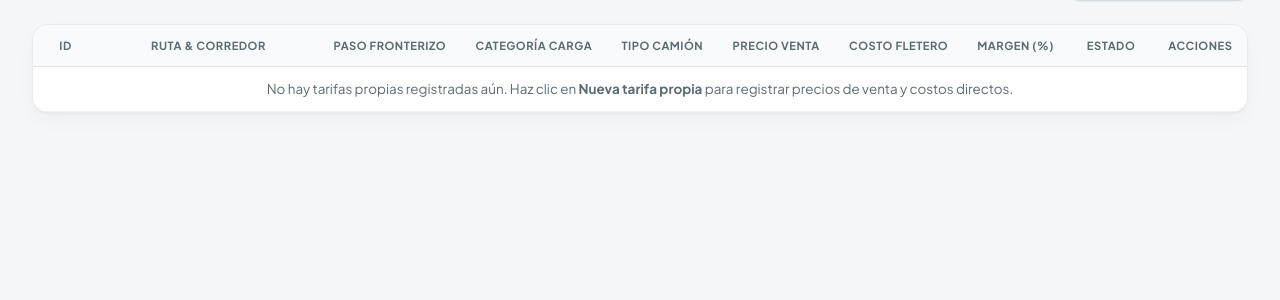
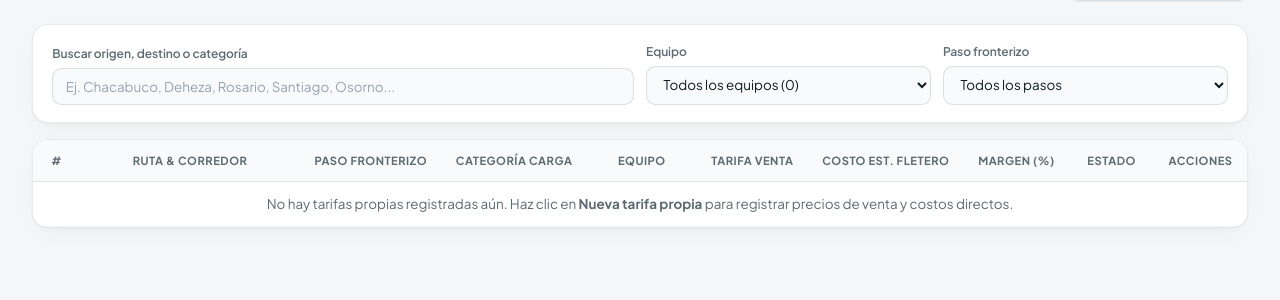
Before and after one commit to gabustos756/mercotruck, a Flask app: template app/templates/tariffs.html in a window 1280 px wide. Shown: the part 190-490 px from the top of the page. Run offline with Flask 3, Linux system fonts and the light colour scheme; the template is opened without the code that fills it, so the values that code supplies are empty.

Commit message:
tarifas mejoradas

```diff
--- a/app/templates/tariffs.html
+++ b/app/templates/tariffs.html
@@ -25,22 +25,49 @@
   </div>
 </header>
 
+<!-- Quick Filter Bar for Tariffs -->
+<div class="filters-bar" style="margin-bottom: 1rem;">
+  <div class="form-group" style="grid-column: span 2;">
+    <label for="tariffSearchInput">Buscar origen, destino o categoría</label>
+    <input type="text" id="tariffSearchInput" oninput="filterTariffsTable()" placeholder="Ej. Chacabuco, Deheza, Rosario, Santiago, Osorno..." autocomplete="off" autocorrect="off" autocapitalize="off" spellcheck="false" class="input-field">
+  </div>
+  <div class="form-group">
+    <label for="tariffEqFilter">Equipo</label>
+    <select id="tariffEqFilter" onchange="filterTariffsTable()" class="select-field">
+      <option value="TODOS">Todos los equipos ({{ tariffs|length }})</option>
+      <option value="SECO">Seco (Semirremolque)</option>
+      <option value="FRIO">Frío (Refrigerado)</option>
+      <option value="IMO">Carga IMO</option>
+    </select>
+  </div>
+  <div class="form-group">
+    <label for="tariffBorderFilter">Paso fronterizo</label>
+    <select id="tariffBorderFilter" onchange="filterTariffsTable()" class="select-field">
+      <option value="TODOS">Todos los pasos</option>
+      <option value="LIBERTADORES">Libertadores</option>
+      <option value="PINO HACHADO">Pino Hachado</option>
+      <option value="JAMA">Jama</option>
+      <option value="ENCARNACION">Encarnación</option>
+    </select>
+  </div>
+</div>
+
 <!-- Tariffs Table Card with Horizontal Scroll Container -->
 <div class="table-card tariffs-card">
   <div class="table-scroll-hint">
     <span>Desliza horizontalmente la tabla para ver todas las columnas</span>
   </div>
   <div class="table-container tariffs-table-container">
-    <table class="tariffs-table">
+    <table class="tariffs-table" id="tariffsMasterTable">
       <thead>
         <tr>
-          <th class="col-id">ID</th>
+          <th class="col-id">#</th>
           <th class="col-route">Ruta &amp; Corredor</th>
           <th class="col-border">Paso Fronterizo</th>
           <th class="col-cat">Categoría Carga</th>
-          <th class="col-truck">Tipo Camión</th>
-          <th class="col-price">Precio Venta</th>
-          <th class="col-cost">Costo Fletero</th>
+          <th class="col-truck">Equipo</th>
+          <th class="col-price">Tarifa Venta</th>
+          <th class="col-cost">Costo Est. Fletero</th>
           <th class="col-margin">Margen (%)</th>
           <th class="col-status">Estado</th>
           <th class="col-actions">Acciones</th>
@@ -49,10 +76,14 @@
       <tbody>
         {% if tariffs %}
           {% for t in tariffs %}
+          {% set eq = (t.equipment_type or 'SECO')|upper %}
           {% set margin = (((t.sale_price_usd - t.estimated_carrier_cost_usd) / t.sale_price_usd) * 100)|round(1) if t.sale_price_usd > 0 else 0 %}
-          <tr>
+          <tr class="tariff-row"
+              data-search="{{ (t.origin ~ ' ' ~ t.destination ~ ' ' ~ (t.category or '') ~ ' ' ~ (t.border_crossing or ''))|lower }}"
+              data-eq="{{ eq }}"
+              data-border="{{ (t.border_crossing or '')|upper }}">
             <td class="col-id">
-              <span class="tariff-id-pill">#{{ t.id }}</span>
+              <span class="tariff-id-pill">{{ loop.index }}</span>
             </td>
             <td class="col-route">
               <div class="route-orig-dest">
@@ -65,10 +96,12 @@
               <span class="tariff-border-crossing">{{ t.border_crossing or '—' }}</span>
             </td>
             <td class="col-cat">
-              <span class="chip">{{ t.category or 'Todas' }}</span>
+              <span class="chip">{{ t.category or 'Carga General' }}</span>
             </td>
             <td class="col-truck">
-              <span class="truck-type-tag">{{ t.truck_type }}</span>
+              <span class="eq-badge {% if eq == 'FRIO' %}eq-badge-frio{% elif eq == 'IMO' %}eq-badge-imo{% else %}eq-badge-seco{% endif %}">
+                {% if eq == 'FRIO' %}Frío{% elif eq == 'IMO' %}IMO{% else %}Seco{% endif %}
+              </span>
             </td>
             <td class="col-price">
               <span class="mercotruck-price-val">U$S {{ "{:,.0f}".format(t.sale_price_usd) }}</span>
@@ -86,8 +119,14 @@
                 {% if t.is_active %}Activa{% else %}Inactiva{% endif %}
               </span>
             </td>
-            <td class="col-actions">
-              <button onclick="deleteTariff({{ t.id }})" class="btn-delete-ghost" title="Eliminar tarifa del maestro">
+            <td class="col-actions" style="display: flex; gap: 0.4rem; align-items: center;">
+              <button type="button"
+                      onclick='openEditTariffModal({{ {"id": t.id, "origin": t.origin, "destination": t.destination, "border_crossing": t.border_crossing or "LIBERTADORES", "equipment_type": eq, "category": t.category or "Carga General", "sale_price_usd": t.sale_price_usd, "estimated_carrier_cost_usd": t.estimated_carrier_cost_usd}|tojson }})'
+                      class="btn-secondary-apple"
+                      style="padding: 0.28rem 0.6rem; font-size: 0.75rem;">
+                Editar
+              </button>
+              <button type="button" onclick="deleteTariff({{ t.id }})" class="btn-delete-ghost" title="Eliminar tarifa del maestro">
                 Eliminar
               </button>
             </td>
@@ -105,23 +144,24 @@
   </div>
 </div>
 
-<!-- Modal Create Tariff -->
+<!-- Modal Create / Edit Tariff -->
 <div id="tariffModal" class="modal-backdrop">
   <div class="modal-card">
     <div style="display: flex; justify-content: space-between; align-items: center; margin-bottom: 1.5rem;">
-      <h2 style="font-size: 1.3rem; font-weight: 700; color: var(--mt-ink);">Alta de Tarifa Propia Mercotruck</h2>
-      <button onclick="closeTariffModal()" class="modal-close-btn">✕</button>
+      <h2 id="tariffModalTitle" style="font-size: 1.3rem; font-weight: 700; color: var(--mt-ink);">Alta de Tarifa Propia Mercotruck</h2>
+      <button type="button" onclick="closeTariffModal()" class="modal-close-btn">✕</button>
     </div>
 
     <form onsubmit="saveNewTariff(event)">
+      <input type="hidden" id="tEditId" value="">
       <div style="display: grid; grid-template-columns: 1fr 1fr; gap: 1rem; margin-bottom: 1rem;">
         <div class="form-group">
-          <label>Origen</label>
-          <input type="text" id="tOrigin" placeholder="Ej. MENDOZA, CORDOBA..." required class="input-field">
+          <label for="tOrigin">Origen</label>
+          <input type="text" id="tOrigin" placeholder="Ej. CORDOBA - GENERAL DEHEZA..." required class="input-field">
         </div>
         <div class="form-group">
-          <label>Destino</label>
-          <input type="text" id="tDestination" placeholder="Ej. CLP - SANTIAGO..." required class="input-field">
+          <label for="tDestination">Destino</label>
+          <input type="text" id="tDestination" placeholder="Ej. CL - SANTIAGO..." required class="input-field">
         </div>
       </div>
 
@@ -146,12 +186,12 @@
 
       <div style="display: grid; grid-template-columns: 1fr 1fr; gap: 1rem; margin-bottom: 1.5rem;">
         <div class="form-group">
-          <label>Precio venta Mercotruck (U$S)</label>
-          <input type="number" id="tSalePrice" value="2500" required class="input-field">
+          <label for="tSalePrice">Precio venta Mercotruck (U$S)</label>
+          <input type="number" step="0.01" id="tSalePrice" value="2500" required class="input-field">
         </div>
         <div class="form-group">
-          <label>Costo estimado fletero (U$S)</label>
-          <input type="number" id="tCarrierCost" value="2000" required class="input-field">
+          <label for="tCarrierCost">Costo estimado fletero (U$S)</label>
+          <input type="number" step="0.01" id="tCarrierCost" value="2000" required class="input-field">
         </div>
       </div>
 
@@ -165,15 +205,51 @@
 
 {% block scripts %}
 <script>
+function filterTariffsTable() {
+  const q = (document.getElementById('tariffSearchInput').value || '').toLowerCase().trim();
+  const eq = document.getElementById('tariffEqFilter').value;
+  const border = document.getElementById('tariffBorderFilter').value;
+  document.querySelectorAll('#tariffsMasterTable tbody tr.tariff-row').forEach((row) => {
+    const matchQ = !q || (row.dataset.search || '').includes(q);
+    const matchEq = eq === 'TODOS' || row.dataset.eq === eq;
+    const matchBorder = border === 'TODOS' || (row.dataset.border || '').includes(border);
+    row.style.display = (matchQ && matchEq && matchBorder) ? '' : 'none';
+  });
+}
+
 function openCreateTariffModal() {
+  document.getElementById('tariffModalTitle').textContent = 'Alta de Tarifa Propia Mercotruck';
+  document.getElementById('tEditId').value = '';
+  document.getElementById('tOrigin').value = '';
+  document.getElementById('tDestination').value = '';
+  document.getElementById('tBorder').value = 'LIBERTADORES';
+  document.getElementById('tEquipment').value = 'SECO';
+  document.getElementById('tCategory').value = 'Carga General';
+  document.getElementById('tSalePrice').value = '2800';
+  document.getElementById('tCarrierCost').value = '2380';
   document.getElementById('tariffModal').classList.add('active');
 }
+
+function openEditTariffModal(t) {
+  document.getElementById('tariffModalTitle').textContent = 'Editar Tarifa Oficial Mercotruck';
+  document.getElementById('tEditId').value = t.id;
+  document.getElementById('tOrigin').value = t.origin;
+  document.getElementById('tDestination').value = t.destination;
+  document.getElementById('tBorder').value = t.border_crossing;
+  document.getElementById('tEquipment').value = t.equipment_type;
+  document.getElementById('tCategory').value = t.category;
+  document.getElementById('tSalePrice').value = t.sale_price_usd;
+  document.getElementById('tCarrierCost').value = t.estimated_carrier_cost_usd;
+  document.getElementById('tariffModal').classList.add('active');
+}
+
 function closeTariffModal() {
   document.getElementById('tariffModal').classList.remove('active');
 }
 
 async function saveNewTariff(e) {
   e.preventDefault();
+  const editId = document.getElementById('tEditId').value;
   const data = {
     origin: document.getElementById('tOrigin').value,
     destination: document.getElementById('tDestination').value,
@@ -185,14 +261,16 @@ async function saveNewTariff(e) {
     is_active: true
   };
 
-  const res = await fetch('/api/v1/tariffs/', {
-    method: 'POST',
+  const url = editId ? `/api/v1/tariffs/${editId}` : '/api/v1/tariffs/';
+  const method = editId ? 'PUT' : 'POST';
+
+  const res = await fetch(url, {
+    method: method,
     headers: { 'Content-Type': 'application/json' },
     body: JSON.stringify(data)
   });
 
   if (res.ok) {
-    alert('✅ Tarifa propia registrada con éxito');
     window.location.reload();
   } else {
     alert('Error al guardar la tarifa');
--- a/app/web/controllers/tariff_controller.py
+++ b/app/web/controllers/tariff_controller.py
@@ -19,7 +19,11 @@ async def render_tariffs_abm(
     db: AsyncSession = Depends(get_db)
 ):
     """Renders the ABM Tarifario Propio management page."""
-    query = select(MercotruckTariff).order_by(MercotruckTariff.updated_at.desc())
+    query = select(MercotruckTariff).order_by(
+        MercotruckTariff.origin.asc(),
+        MercotruckTariff.destination.asc(),
+        MercotruckTariff.equipment_type.asc(),
+    )
     res = await db.execute(query)
     tariffs = res.scalars().all()
 
```
Also changed, not shown: app/api/v1/tariffs.py (+9 -0 lines).
